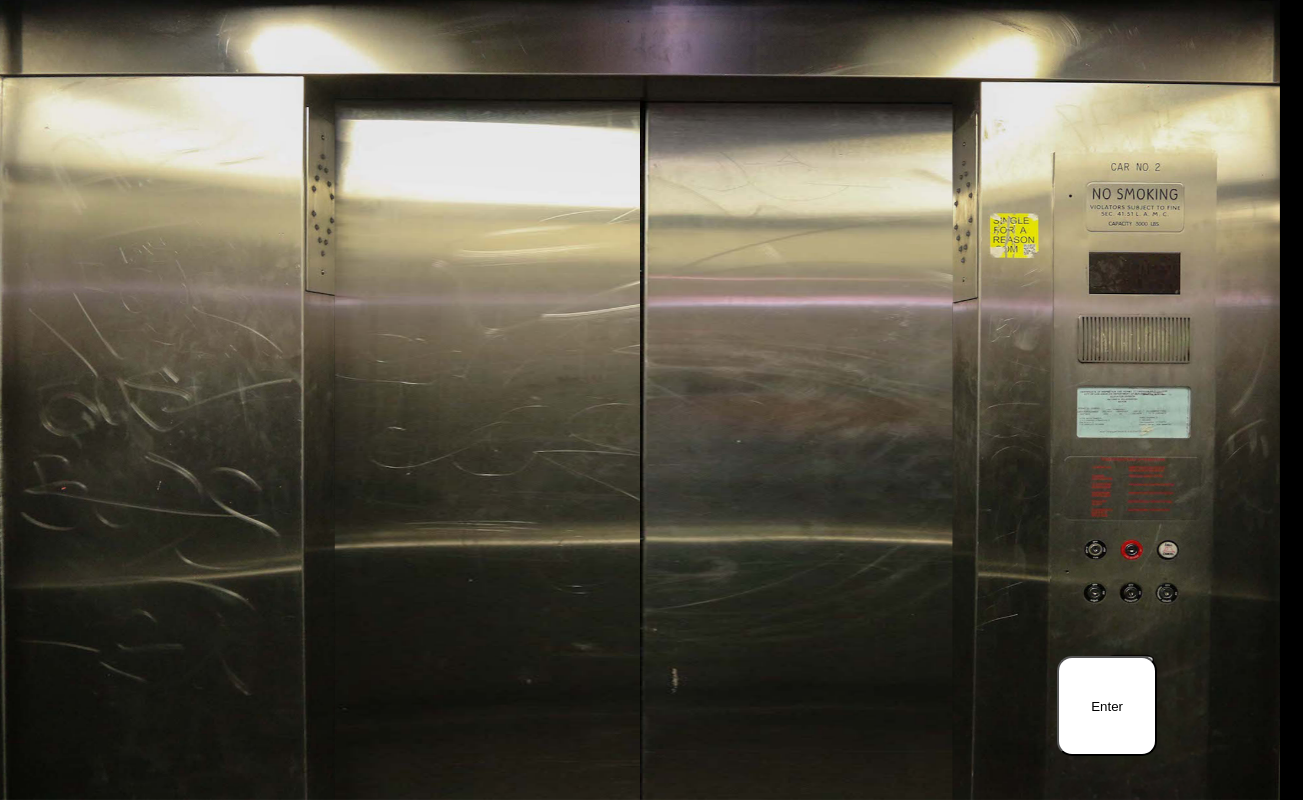
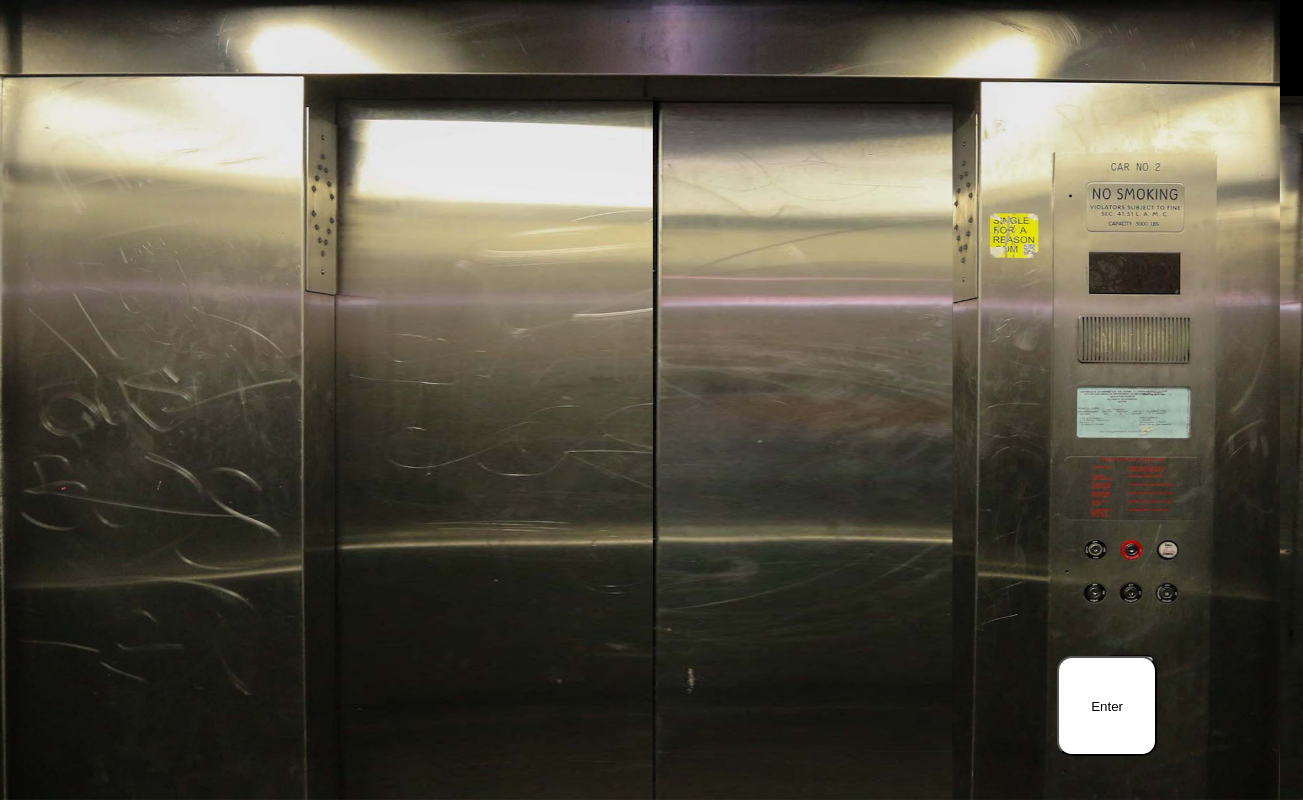
Before and after one commit to Leaf-mane/frontendproject, a plain HTML site: page index.html in a window 1280 px wide. Shown: the whole page, 1303 px wide, since content can reach past the window. Drawn offline with nearby package versions, Linux system fonts and the light colour scheme; a web font is replaced by a local one.

Commit message:
Elevator music added, fixed elevator door alignment

```diff
--- a/index.html
+++ b/index.html
@@ -10,9 +10,12 @@
 </head>
 <body>
     <div id="elevator-container">
+        <audio id="elevator-music" autoplay loop>
+            <source src="music/muzak.mp3" type="audio/mp3">
+        </audio>
         <button id="enter-button">Enter</button>
         <img src="img/elevator.png" id="elevatorbody">
-        <button id="doors-button">Doors</button>
+        <!-- <button id="doors-button">Doors</button> -->
         <div id="elevator-doors">
             <img src="img/elevatordoorleft.png" id="eledoorl" class="elevator-doors">
             <img src="img/elevatordoorright.png" id="eledoorr" class="elevator-doors">
--- a/main.css
+++ b/main.css
@@ -9,7 +9,13 @@
     width: 100%;
     background-color: black;
 }
-
+body {
+    display: flex;
+    flex-direction: row;
+    margin: 0;
+    padding: 0;
+    position: relative;
+}
 #elevatorcontainer{
     display: flex;
     height: 100vh;
@@ -29,9 +35,9 @@
     z-index: 2;
     top: 12%;
     bottom: 0;
-    left: 25%;
+    left: 26%;
     right: 0%;
-    width: 600px;
+    width: 650px;
     height: 88%;
     /* transform-origin: right center;
     transform: translateX(0); */
@@ -41,9 +47,9 @@
     z-index: 2;
     top: 12%;
     bottom: 0;
-    left: 50%;
+    left: 51%;
     right: 0;
-    width: 600px;
+    width: 650px;
     height: 88%;
     /* transform-origin: left center;
     transform: translateX(0); */
@@ -51,7 +57,7 @@
 #doors-button{
     background-color: red;
     z-index: 6666;
-    display: absolute;
+    display: block;
     height: 500px;
     width: 500px;
     top: 82%;
@@ -79,31 +85,13 @@
     display: flex; /* Use flexbox to center its contents vertically and horizontally */
     justify-content: center; /* Center horizontally */
     align-items: center; /* Center vertically */
-    position: relative;
+    position: absolute;
     flex-direction: column;
+    width: 100%;
+    height: 50%;
     top: 30%;
-    right: 0;
-    bottom: 0;
-    left: 0;
+}
 
-}
-/* .overlay {
-    position: absolute;
-    top: 0;
-    bottom: 0;
-    left: 0;
-    right: 0;
-    height: 100%;
-    width: 100%;
-    opacity: 0;
-    transition: .5s ease;
-    background-color: #000000;
-    z-index: 2;
-    pointer-events: none;
-  }
-  #artwork-image:hover + .overlay {
-    opacity: 50%;
-  } */
 #artwork-description{
     color: white;
   font-size: 20px;
@@ -182,6 +170,6 @@
         transform: translateX(0);
     }
     100% {
-        transform: translateX(-94%);
+        transform: translateX(-100%);
     }
 }
--- a/main.js
+++ b/main.js
@@ -53,7 +53,7 @@
     $('#enter-button').on('click', function() {
         // Append the content from the hidden container to the artwork container
         $('#artwork-container').append($('#hidden-content').html());
-
+        setTimeout(openElevatorDoors, 6000);
         // Trigger the getRandomArtwork function to fetch and display random artwork
         getRandomArtwork();
         // Hide the "Enter" button
@@ -70,5 +70,5 @@
     }
 
     // Call the function when needed, e.g., when the "Open Doors" button is clicked
-    $('#open-doors-button').on('click', openElevatorDoors);
+
 });
```
Also changed, not shown: 1 other file.
